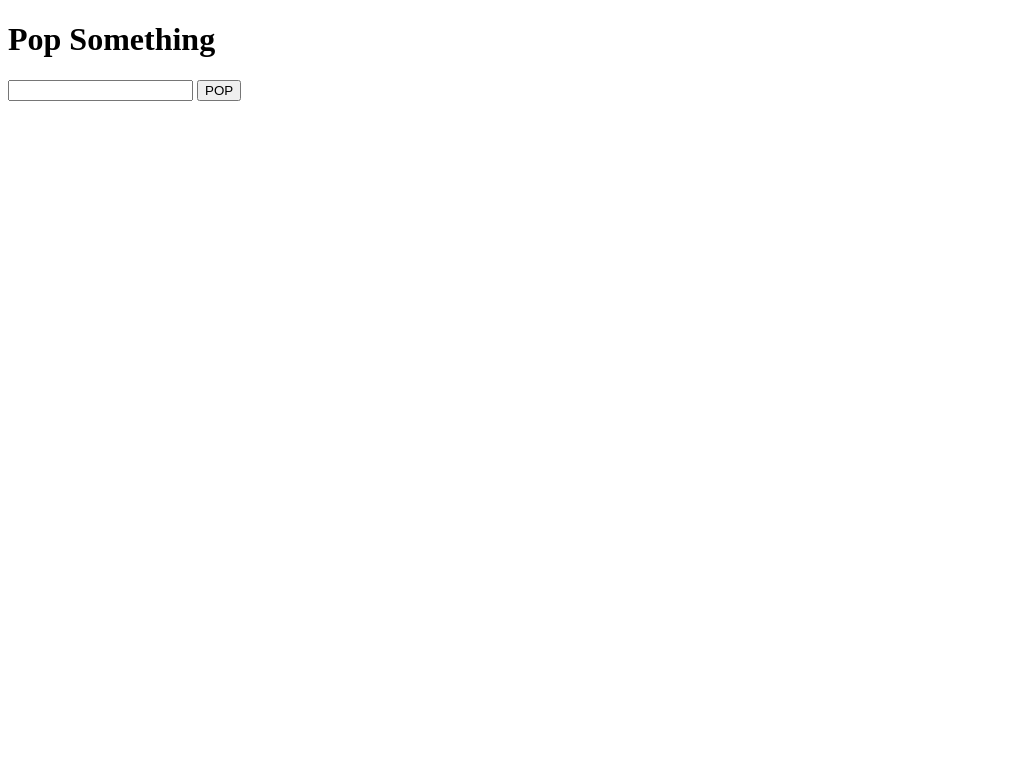
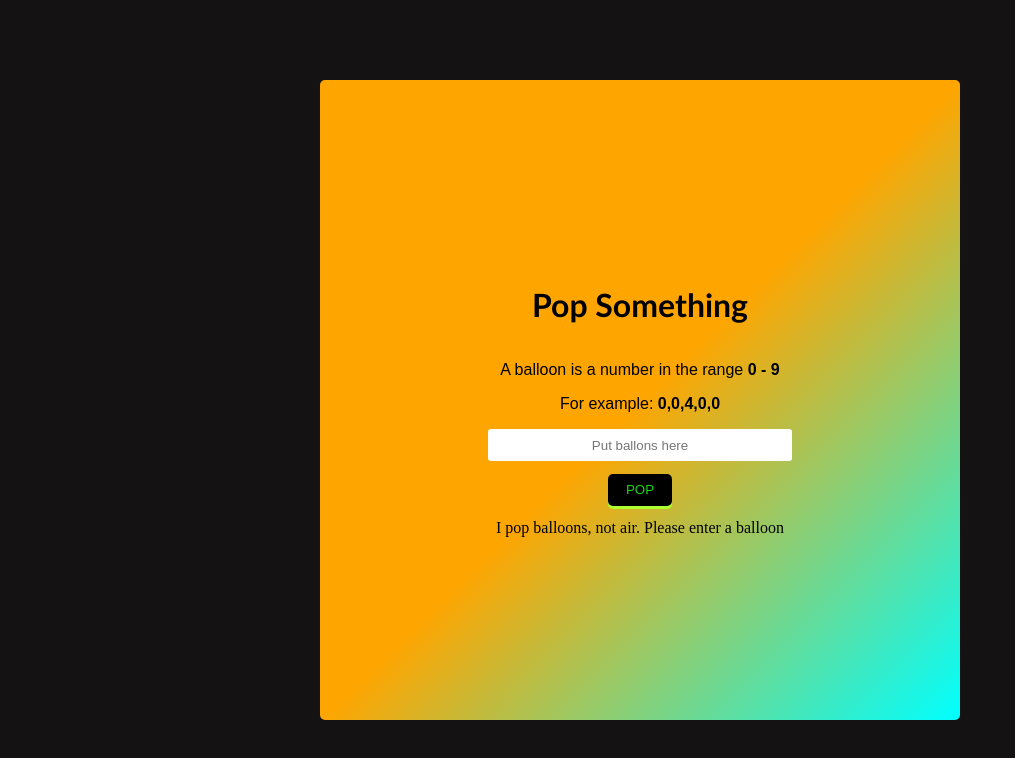
Before and after one commit to Baystef/JavaScript_challenges, a plain HTML site: page Andela/Technical Challenge/popBalloon.html in a window 1280 px wide. Both pictures are taken after a click on the button "POP". Shown: the whole page, without its empty margins (0-1015 px from the left). Drawn offline with Linux system fonts and the light colour scheme.

Commit message:
pop balloon completed and edge cases 90% captured

```diff
--- a/Andela/Technical Challenge/popBallon.js
+++ b/Andela/Technical Challenge/popBallon.js
@@ -1,28 +1,79 @@
-const balloon = document.querySelector('#balloon');
+const input = document.querySelector('#balloon');
+const popIt = document.querySelector('.pop');
+const popped = document.querySelector('.popped');
+
+
+
+//Input validator
+input.oninput = checkKey;
+popIt.onclick = displayResult;
+
+
+function checkKey() {
+    let clean = this.value.replace(/[^0-9,]/g, "");
+
+    if (clean !== this.value) {
+        popped.textContent = `This is not a balloon, see above for what a balloon is`;
+        this.value = clean;
+    } else {
+        popped.textContent = ``;
+    };
+}
+
+
+
+function displayResult()  {
+    let party = input.value === '' || ',' ? popped.innerHTML = `I pop balloons, not air. Please enter a balloon` : (input.value).split(',').map(Number);
+
+    console.log(party);
+    popped.innerHTML = pop(party);
+    console.log(pop(party));
+
+    input.value = '';
+    input.focus();
+}
+
 
 function pop(balloons) {
-    return balloons.reduce((arr, elem, i, r) => {
 
-        const spread = (elem, i, d) => {
-            //if array element is less than 1 or index of element not present in resulting array,stop recursion
-            if (elem < 1 || !(i in r)) return;
+    return balloons.reduce((arr, elem, i, copy) => {
+       //arr is initial value of resulting array
+        const spread = (elem, i, dir) => {
+            //if array element is less than 1 or index of element not present in array copy,stop recursion
+            if (elem < 1 || !(i in copy)) return;
 
             arr[i] += elem;
-            spread(elem - 1, i + d, d);
+            spread(elem - 1, i + dir, dir);
         }
 
         spread(elem - 1, i - 1, -1);
         spread(elem - 1, i + 1, 1);
+
         return arr;
     }, [...balloons]);
 
 }
 
 
-const arr = [0, 0, 0, 0, 4, 0, 0, 3, 0];
-const arr2 = [0, 0, 2, 0, 0];
-const arr3 = [3,0,0,0];
-console.log(pop(arr3));
+// const arr = [0, 0, 0, 0, 4, 0, 0, 3, 0];
+// const arr2 = [0, 0, 2, 0, 0];
+// const arr3 = [3,0,0,0,0];
+// console.log(pop(arr));
+
+
+// function pop(a) {
+//     let add = a.map(_ => 0);
+
+//     a.forEach((x, i) => {
+//         for (let c = 1; x > 1 && c < a.length; c++, x--) {
+//             add[i + c] = x - 1;
+//             add[i - c] = x - 1;
+//         }
+//     });
+
+//     return a.map((x, i) => x + add[i]);
+// }
+
 
 // function pop(balloon) {
 //     let res = [];
--- a/Andela/Technical Challenge/popBalloon.html
+++ b/Andela/Technical Challenge/popBalloon.html
@@ -1,17 +1,88 @@
 <!DOCTYPE html>
 <html lang="en">
+
 <head>
     <meta charset="UTF-8">
     <meta name="viewport" content="width=device-width, initial-scale=1.0">
     <meta http-equiv="X-UA-Compatible" content="ie=edge">
     <title>Pop Balloons</title>
+    <style>
+        html {
+            height: 100%;
+        }
+
+        body {
+            text-align: center;
+            background: #141212;
+        }
+
+        .title {
+            font-family: 'Trebuchet MS', 'Lucida Sans Unicode', 'Lucida Grande', 'Lucida Sans', Arial, sans-serif;
+        }
+
+        .instruction {
+            margin-bottom: 0;
+            font-family: sans-serif;
+        }
+
+        .party {
+            position: absolute;
+            top: 50%;
+            left: 50%;
+            transform: translate(-50%, -50%);
+            display: flex;
+            align-items: center;
+            justify-content: center;
+            flex-direction: column;
+            width: 40rem;
+            height: 40rem;
+            border-radius: 5px;
+            background-image: linear-gradient(135deg, orange, orange 50%, cyan);
+        }
+
+        #balloon {
+            border: none;
+            width: 300px;
+            height: 30px;
+            margin-top: 1rem;
+            border-radius: 3px;
+            line-height: 1.5;
+            text-align: center;
+        }
+
+        .pop {
+            display: block;
+            margin: 0.8rem 0;
+            padding: 0.5rem 1rem;
+            width: 4rem;
+            height: 2rem;
+            background: black;
+            color: rgb(19, 216, 19);
+            outline: none;
+            border: none;
+            border-radius: 5px;
+            box-shadow: 0 3px greenyellow;
+        }
+
+        .pop:active {
+            box-shadow: 0 1px green;
+            transform: translateY(3px);
+        }
+    </style>
 </head>
+
 <body>
-    <h1>Pop Something</h1>
+
     <main class="party">
-        <input type="number" name="balloon" id="balloon">
+        <h1 class="title">Pop Something</h1>
+        <p class="instruction">A balloon is a number in the range <b>0 - 9</b></p>
+        <p class="instruction">For example: <b>0,0,4,0,0</b></p>
+        <input type="text" name="balloon" id="balloon" pattern="[0-9,]+" placeholder="Put ballons here">
         <button class="pop">POP</button>
         <div class="popped"></div>
     </main>
+
+    <script src="popBallon.js"></script>
 </body>
+
 </html>
```
Also changed, not shown: testing.js (+17 -0 lines).
